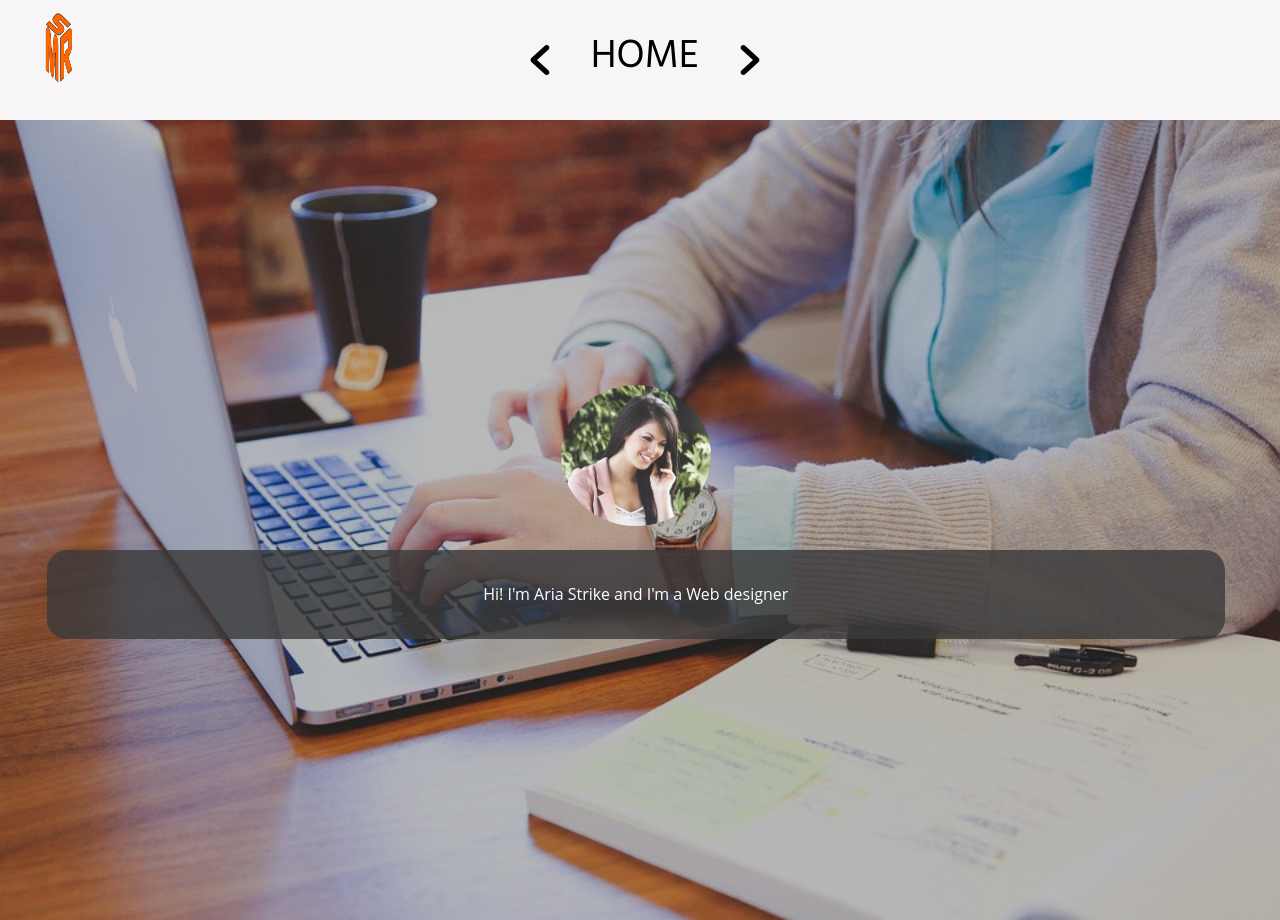
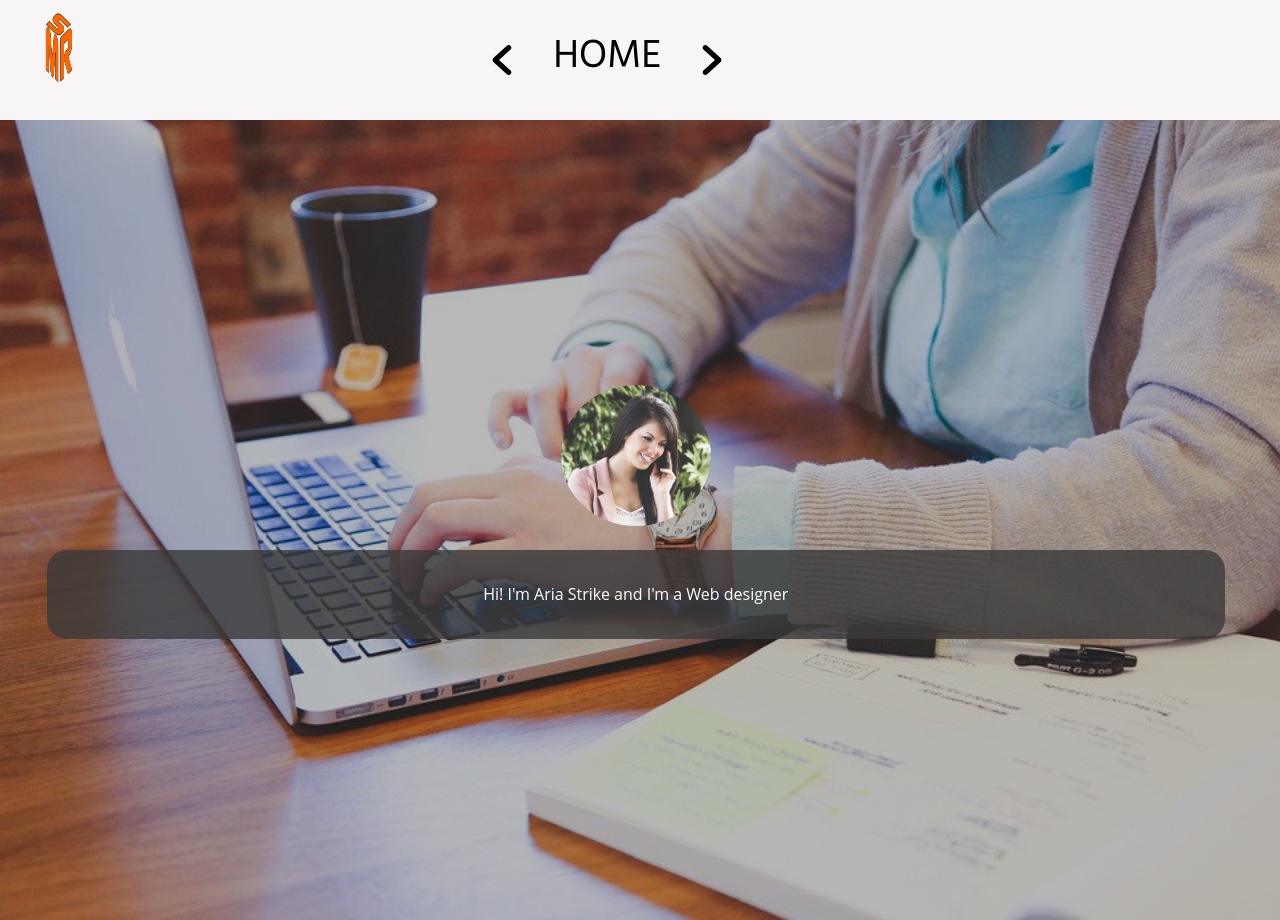
Before and after one commit to mrwebdesigner/mrscvitae, a plain HTML site: page index.html in a window 1280 px wide. Drawn offline with Linux system fonts and the light colour scheme.

Commit message:
Add files via upload

```diff
--- a/css/style.css
+++ b/css/style.css
@@ -107,7 +107,7 @@ body{font-family: 'Hind Madurai', sans-serif;}
 /*************************************************
 * CUSTOM SETTINGS
 **************************************************/
-.form-inline{margin:0 40% 0 20%}
+.form-inline{margin:0 43% 0 0}
 .navbar-brand-container{position:relative;float:left;}
 .previous img, .next img{width:30px}
 .form-inline h1{min-width:180px;text-align:center}
```
